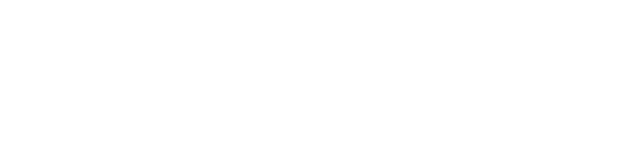
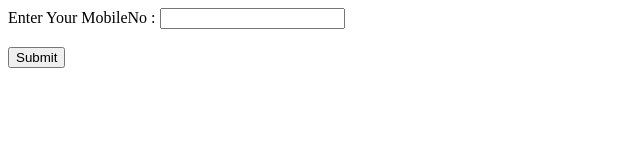
Before and after one commit to YaminiKandi/JavaScript, a plain HTML site: page index.html in a window 1280 px wide. Shown: the whole page, without its empty margins (0-640 px from the left). Drawn offline with Linux system fonts and the light colour scheme.

```diff
--- a/app.js
+++ b/app.js
@@ -1,5 +1,22 @@
-function demo() {
-    let txt = "JavaScript Strings";
-    let length = txt.length;
-    document.write("Length is: "+ txt.length);
+function submitClick(){
+    var mobile = document.getElementById("txtNumber").value;
+    var len = mobile.length;
+    var pos = mobile.charAt(0);
+    var msg = document.getElementById("msg");
+    if(mobile==""){
+        msg.innerHTML = "Plzz Enter Your Mobile No".fontcolor("red");
+    }
+    else{
+        if(len==10){
+        if(pos==9 || pos==8 || pos==7 || pos==6){
+            msg.innerHTML = mobile;
+        }
+        else{
+            msg.innerHTML = "Plzz Provide a Valid Mobile Number";
+        }
+        }
+        else{
+        msg.innerHTML = "Plzz Enter Mobile No With 10 Digits Only";
+        }
+    }
 }
--- a/index.html
+++ b/index.html
@@ -5,5 +5,9 @@
         <script src="app.js"></script>
     </head>
     <body>
+        <label>Enter Your MobileNo :</label>
+        <input type="text" id="txtNumber"/><br><br>
+        <button type="button" onclick="submitClick()">Submit</button>
+        <h1 id="msg"></h1>
     </body>
 </html>
```
Also changed, not shown: 1 other file.
